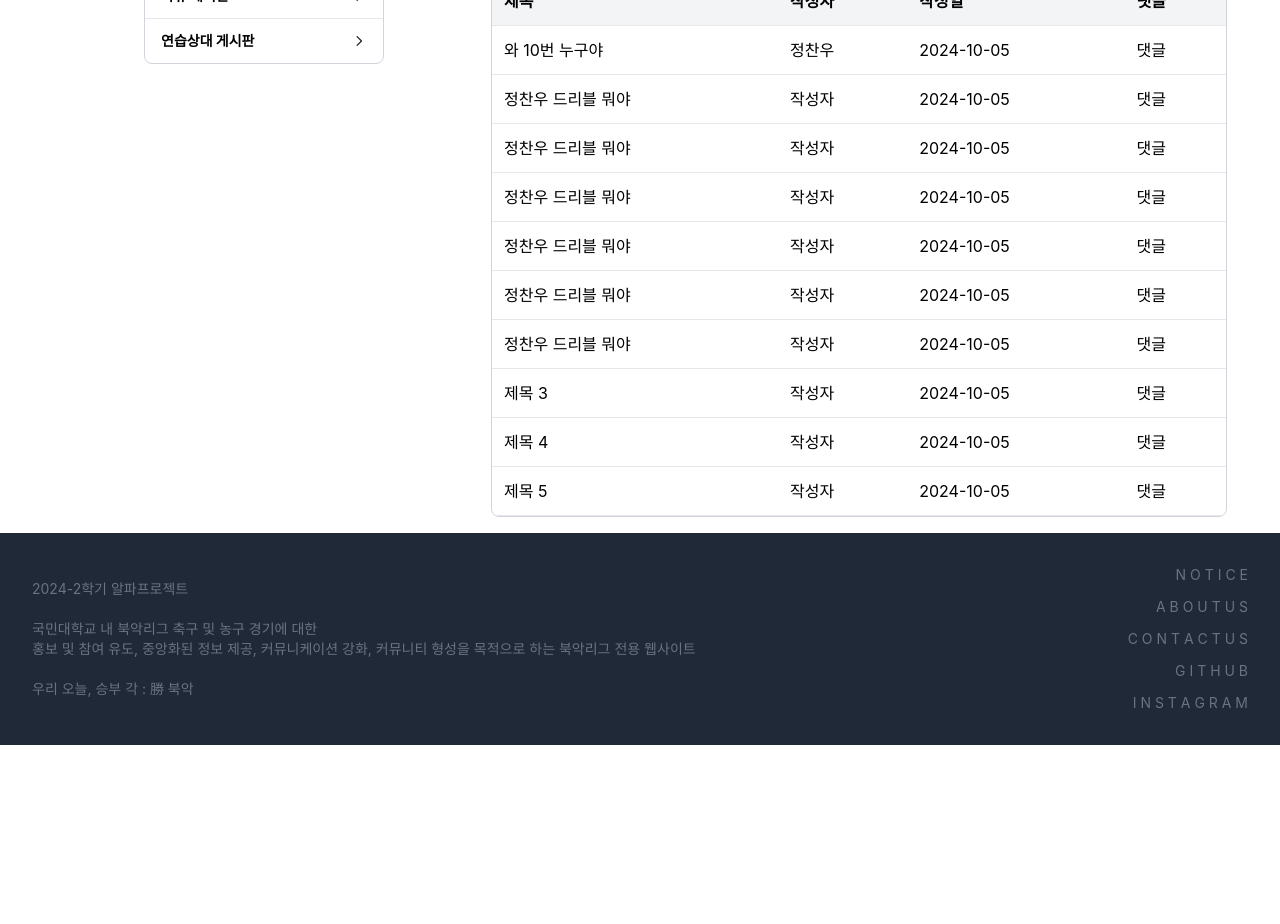
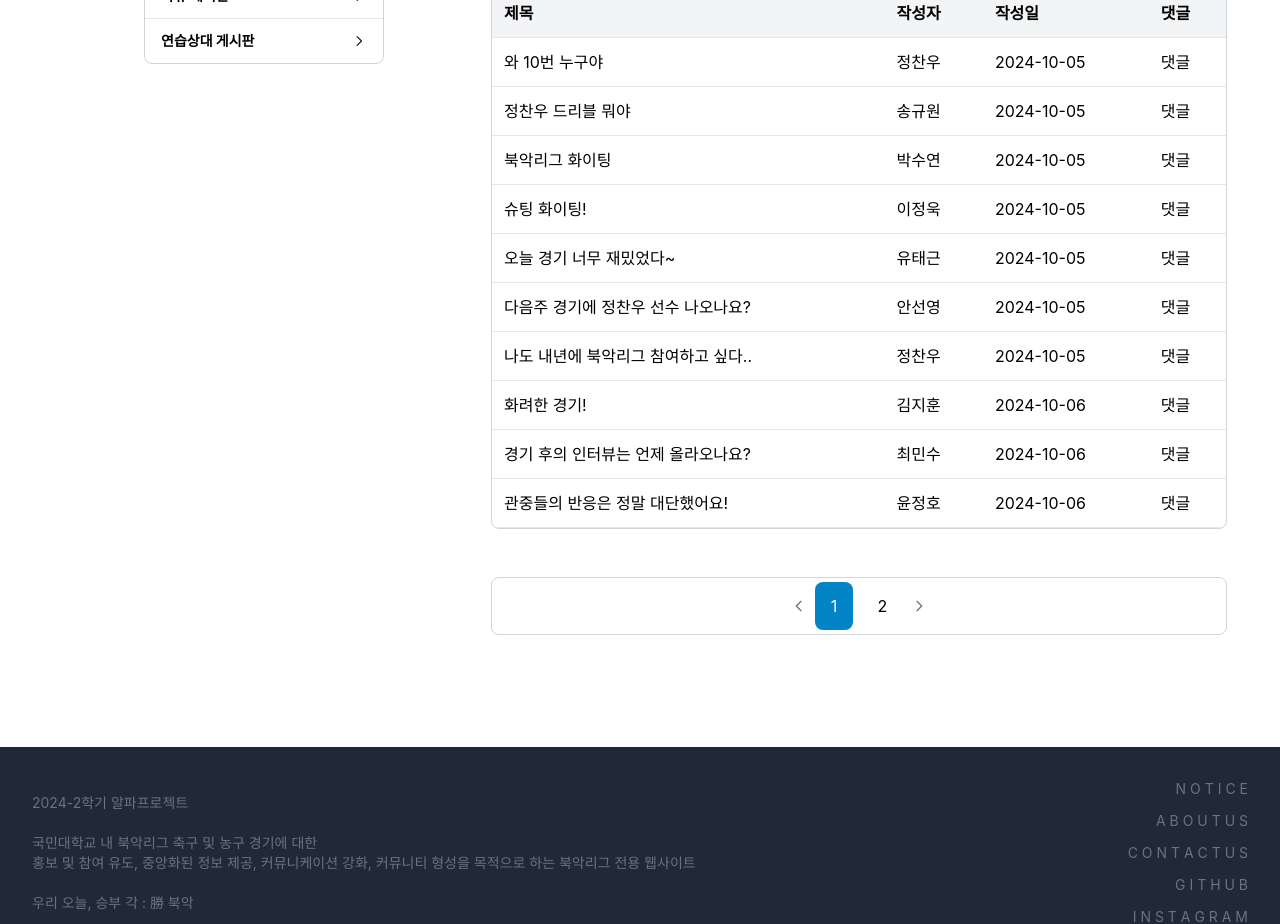
Before and after one commit to s-bukak/s-bukak-frontend, a React (Create React App) app: page /community in a window 1280 px wide. Shown: the part 340-1264 px from the top of the page. Before the commit the page ends 1085 px from the top, so only its background shows below. Built offline with nearby package versions, Linux system fonts and the light colour scheme.

Commit message:
feat : 커뮤니티 관련 페이지 제작

```diff
--- a/src/pages/community/Community.js
+++ b/src/pages/community/Community.js
@@ -1,23 +1,64 @@
-import React from 'react';
+import React, { useState } from 'react';
 import CommunityButton from "../../components/CommunityButton";
+import PageNumber from "../../components/PageNumber";
 import Glasses from "../../assets/icons/glasses.svg";
+import Link from "../../assets/icons/link.svg";
+import reverseLink from "../../assets/icons/reverseLink.svg";
 
 // 더미 데이터 배열 생성
-const dummyData = [
+const contentData = [
     { title: '와 10번 누구야', author: '정찬우', date: '2024-10-05', comments: '댓글' },
-    { title: '정찬우 드리블 뭐야', author: '작성자', date: '2024-10-05', comments: '댓글' },
-    { title: '정찬우 드리블 뭐야', author: '작성자', date: '2024-10-05', comments: '댓글' },
-    { title: '정찬우 드리블 뭐야', author: '작성자', date: '2024-10-05', comments: '댓글' },
-    { title: '정찬우 드리블 뭐야', author: '작성자', date: '2024-10-05', comments: '댓글' },
-    { title: '정찬우 드리블 뭐야', author: '작성자', date: '2024-10-05', comments: '댓글' },
-    { title: '정찬우 드리블 뭐야', author: '작성자', date: '2024-10-05', comments: '댓글' },
-    { title: '제목 3', author: '작성자', date: '2024-10-05', comments: '댓글' },
-    { title: '제목 4', author: '작성자', date: '2024-10-05', comments: '댓글' },
-    { title: '제목 5', author: '작성자', date: '2024-10-05', comments: '댓글' },
+    { title: '정찬우 드리블 뭐야', author: '송규원', date: '2024-10-05', comments: '댓글' },
+    { title: '북악리그 화이팅', author: '박수연', date: '2024-10-05', comments: '댓글' },
+    { title: '슈팅 화이팅!', author: '이정욱', date: '2024-10-05', comments: '댓글' },
+    { title: '오늘 경기 너무 재밌었다~', author: '유태근', date: '2024-10-05', comments: '댓글' },
+    { title: '다음주 경기에 정찬우 선수 나오나요?', author: '안선영', date: '2024-10-05', comments: '댓글' },
+    { title: '나도 내년에 북악리그 참여하고 싶다..', author: '정찬우', date: '2024-10-05', comments: '댓글' },
+    { title: '화려한 경기!', author: '김지훈', date: '2024-10-06', comments: '댓글' },
+    { title: '경기 후의 인터뷰는 언제 올라오나요?', author: '최민수', date: '2024-10-06', comments: '댓글' },
+    { title: '관중들의 반응은 정말 대단했어요!', author: '윤정호', date: '2024-10-06', comments: '댓글' },
+    { title: '추가된 게시글1', author: '김현우', date: '2024-10-07', comments: '댓글' },
+    { title: '추가된 게시글2', author: '박지민', date: '2024-10-07', comments: '댓글' },
+    { title: '다음주 경기에 정찬우 선수 나오나요?', author: '안선영', date: '2024-10-05', comments: '댓글' },
+    { title: '나도 내년에 북악리그 참여하고 싶다..', author: '정찬우', date: '2024-10-05', comments: '댓글' },
+    { title: '화려한 경기!', author: '김지훈', date: '2024-10-06', comments: '댓글' },
+    { title: '경기 후의 인터뷰는 언제 올라오나요?', author: '최민수', date: '2024-10-06', comments: '댓글' },
+    { title: '관중들의 반응은 정말 대단했어요!', author: '윤정호', date: '2024-10-06', comments: '댓글' },
+    { title: '추가된 게시글1', author: '김현우', date: '2024-10-07', comments: '댓글' },
+    { title: '추가된 게시글2', author: '박지민', date: '2024-10-07', comments: '댓글' },
     // 더 많은 데이터 추가 가능
 ];
 
+const ITEMS_PER_PAGE = 10;
+
 export default function Community() {
+    const [currentPage, setCurrentPage] = useState(1);
+    const [startPage, setStartPage] = useState(1);
+
+    // 페이지에 따른 데이터 잘라내기
+    const startIndex = (currentPage - 1) * ITEMS_PER_PAGE;
+    const endIndex = startIndex + ITEMS_PER_PAGE;
+    const currentData = contentData.slice(startIndex, endIndex);
+
+    // 총 페이지 수 계산
+    const totalPages = Math.ceil(contentData.length / ITEMS_PER_PAGE);
+
+    const handlePageChange = (newPage) => {
+        setCurrentPage(newPage);
+    };
+
+    const handleLinkClick = () => {
+        if (startPage + 10 <= totalPages) {
+            setStartPage((prevStartPage) => prevStartPage + 10);
+        }
+    };
+
+    const handleReverseLinkClick = () => {
+        if (startPage > 1) {
+            setStartPage((prevStartPage) => prevStartPage - 10);
+        }
+    };
+
     return (
       <div className="flex flex-row w-full gap-[75px]">
           {/* 첫 번째 영역: CommunityButton */}
@@ -28,7 +69,7 @@ export default function Community() {
           {/* 두 번째 영역: 게시글 내용 */}
           <div className="w-3/5 p-4">
               {/* 자유 게시판 제목 */}
-                <div className="text-2xl font-bold mb-4 border border-gray-300 rounded-lg pl-4">
+              <div className="text-xl font-normal mb-4 border border-gray-300 rounded-lg p-2">
                   자유 게시판
               </div>
 
@@ -41,7 +82,7 @@ export default function Community() {
                         className="border border-gray-300 rounded-lg p-2 w-full pl-4 pr-10"
                       />
                       <button className="absolute right-3 top-1/2 transform -translate-y-1/2">
-                            <img src={Glasses} alt="Glasses Icon" className="w-5 h-5"/>
+                          <img src={Glasses} alt="Glasses Icon" className="w-5 h-5" />
                       </button>
                   </div>
               </div>
@@ -58,7 +99,7 @@ export default function Community() {
                       </tr>
                       </thead>
                       <tbody>
-                        {dummyData.map((item, index) => (
+                      {currentData.map((item, index) => (
                         <tr key={index} className="border-b">
                             <td className="p-3">{item.title}</td>
                             <td className="p-3">{item.author}</td>
@@ -69,6 +110,23 @@ export default function Community() {
                       </tbody>
                   </table>
               </div>
+
+              {/* 페이지네이션 버튼 */}
+              <div className="w-full sm:w-3/4 md:w-full p-1 border border-gray-300 rounded-lg flex flex-wrap justify-center space-x-2 mt-12 mb-24">
+                  <img src={reverseLink} alt="Reverse Link icon" onClick={handleReverseLinkClick} className="cursor-pointer" />
+                  {Array.from({ length: Math.min(10, totalPages - startPage + 1) }, (_, i) => startPage + i).map((page) => (
+                    <button
+                      key={page}
+                      onClick={() => handlePageChange(page)}
+                      className={`px-2 py-1 sm:px-3 sm:py-2 md:px-4 md:py-3 border-none flex items-center rounded-lg ${
+                        currentPage === page ? 'bg-sky-600 text-white' : 'bg-white text-black'
+                      }`}
+                    >
+                        {page}
+                    </button>
+                  ))}
+                  <img src={Link} alt="Link icon" onClick={handleLinkClick} className="cursor-pointer" />
+              </div>
           </div>
       </div>
     );
--- /dev/null
+++ b/src/pages/communityDetail/CommunityDetail.js
@@ -0,0 +1,74 @@
+import React from 'react';
+import CommunityButton from "../../components/CommunityButton";
+import Profile from "../../assets/icons/profile.svg";
+import Send from "../../assets/icons/send.svg";
+
+export default function CommunityDetail() {
+  // 예시 댓글 데이터
+  const comments = [
+    { id: 1, name: "송규원(학부생 - 소프트웨어학부)", content: "저도 연습경기 하고 싶어요!", time: "24/04/02 14:30" },
+    { id: 2, name: "박수연(학부생 - 소프트웨어학부)", content: "팀 구하시는 거 보니 관심 가네요!", time: "24/04/02 15:00" },
+    { id: 3, name: "안선영(학부생 - 인공지능학부)", content: "카톡으로 연락 드렸습니다!", time: "24/04/02 15:30" },
+    { id: 3, name: "안선영(학부생 - 인공지능학부)", content: "카톡으로 연락 드렸습니다!", time: "24/04/02 15:30" },
+    { id: 3, name: "안선영(학부생 - 인공지능학부)", content: "카톡으로 연락 드렸습니다!", time: "24/04/02 15:30" },
+    { id: 3, name: "안선영(학부생 - 인공지능학부)", content: "카톡으로 연락 드렸습니다!", time: "24/04/02 15:30" },
+  ];
+
+  return (
+    <div className="flex flex-row w-full gap-[75px]">
+      <div className="pl-36 p-4">
+        <CommunityButton />
+      </div>
+
+      <div className="w-3/5 p-4">
+        <div className="w-full border border-gray-300 rounded-lg overflow-hidden relative p-10 px-16 flex flex-col gap-6">
+          <div className="h-100dvh flex justify-center flex-col gap-8 ">
+            <div className="flex justify-between">
+              <div className="flex flex-row items-center gap-2.5">
+                <img src={Profile} alt="Profile"/>
+                <div className="font-semibold text-base">정찬우(학부생-소프트웨어학부 소프트웨어전공)</div>
+              </div>
+              <div className="text-gray-600 text-sm">24/03/23 13:40</div>
+            </div>
+
+            <div className="font-bold text-2xl">
+            4월 주말에 연습경기하실 팀 구해요
+            </div>
+            <div className="font-regular text-base">
+              안녕하세요 저희는 소융대 축구동아리 CS슈팅입니다
+              4월 주말에 연습경기 가능하신 팀들 구하고 있습니다! 시간은 최대한 맞춰드릴 수 있으니까 의향 있으신 분들은 카톡으로 연락 주세요!! 카톡 아이디 : xxchanwoooo
+            </div>
+          </div>
+
+          <div className="flex items-center flex-col gap-8 rounded-2xl h-96 p-6 border border-gray-300">
+            <div className="w-full h-[80%] p-4 overflow-y-scroll">
+              {comments.map((comment) => (
+                <div key={comment.id} className="mb-4 p-2 bg-gray-200 rounded-lg ">
+                  <div className="flex flex-row items-center justify-between">
+                    <div className="font-semibold text-sm flex-1">{comment.name}</div>
+                    <div className="text-gray-600 text-sm">{comment.time}</div>
+                  </div>
+                  <div className="text-base mt-1">{comment.content}</div>
+                </div>
+              ))}
+            </div>
+
+            <div className="w-full flex justify-between items-center p-2 rounded-lg border border-gray-300">
+              <label className="flex items-center gap-2 mr-4">
+                <input type="checkbox" className="cursor-pointer"/>
+                <span className="text-sm">익명</span>
+              </label>
+              <input
+                className="w-[80%] p-2 rounded-lg focus:outline-none"
+                placeholder="댓글을 입력하세요"
+              />
+              <img src={Send} alt="Send" className="w-6 h-6 cursor-pointer ml-2"/>
+            </div>
+
+          </div>
+
+        </div>
+      </div>
+    </div>
+  );
+}
--- /dev/null
+++ b/src/pages/writeCommunity/WriteCommunity.js
@@ -0,0 +1,71 @@
+import React, { useState } from 'react';
+import CommunityButton from "../../components/CommunityButton";
+import underArrow from "../../assets/icons/underArrow.svg";
+
+export default function WriteCommunity() {
+  const [selectedBoard, setSelectedBoard] = useState('게시판을 선택해 주세요');
+  const [isDropdownOpen, setIsDropdownOpen] = useState(false);
+
+  const handleUnderArrowClick = () => {
+    setIsDropdownOpen(!isDropdownOpen);
+  };
+
+  const handleBoardSelection = (board) => {
+    setSelectedBoard(board);
+    setIsDropdownOpen(false);
+  };
+
+  return (
+    <div className="flex flex-row w-full gap-[75px]">
+      <div className="pl-36 p-4">
+        <CommunityButton />
+      </div>
+
+      <div className="w-3/5 p-4">
+        <div className="w-full border border-gray-300 rounded-lg overflow-hidden relative">
+          <div className="flex justify-between items-center p-7">
+            <div className="w-[20%] border-b pl-3 flex items-center relative justify-between">
+              {selectedBoard}
+              <img
+                src={underArrow}
+                alt="Under Arrow"
+                onClick={handleUnderArrowClick}
+                className="cursor-pointer"
+              />
+            </div>
+            <button className="w-28 h-8 text-white font-bold bg-gray-800 rounded-lg md:w-28 md:h-8">
+              등록
+            </button>
+          </div>
+
+          {/* 드롭다운 메뉴 */}
+          {isDropdownOpen && (
+            <div className="absolute bg-white border border-gray-300 w-[20%] pl-2 shadow-lg z-10 ml-9 rounded-lg">
+              <div className="p-2 cursor-pointer hover:bg-gray-100" onClick={() => handleBoardSelection('자유 게시판')}>자유 게시판</div>
+              <div className="p-2 cursor-pointer hover:bg-gray-100" onClick={() => handleBoardSelection('연습상대 게시판')}>연습상대 게시판</div>
+            </div>
+          )}
+
+          <div className="flex justify-center px-8">
+            <div className="w-full relative mb-4">
+              <input
+                type="text"
+                placeholder="제목"
+                className="none-border bg-gray-100 rounded-lg p-2 w-full pl-4 pr-10"
+              />
+            </div>
+          </div>
+
+          <div className="flex justify-center items-center px-8">
+            <div className="h-96  w-full  mb-4 ">
+              <textarea
+                placeholder="내용을 입력해주세요."
+                className="border border-gray-400 rounded-lg p-4 w-full h-40 sm:h-60 md:h-72 lg:h-96"
+              />
+            </div>
+          </div>
+        </div>
+      </div>
+    </div>
+  );
+}
```
Lines whose indentation alone changed are shown as unchanged.
